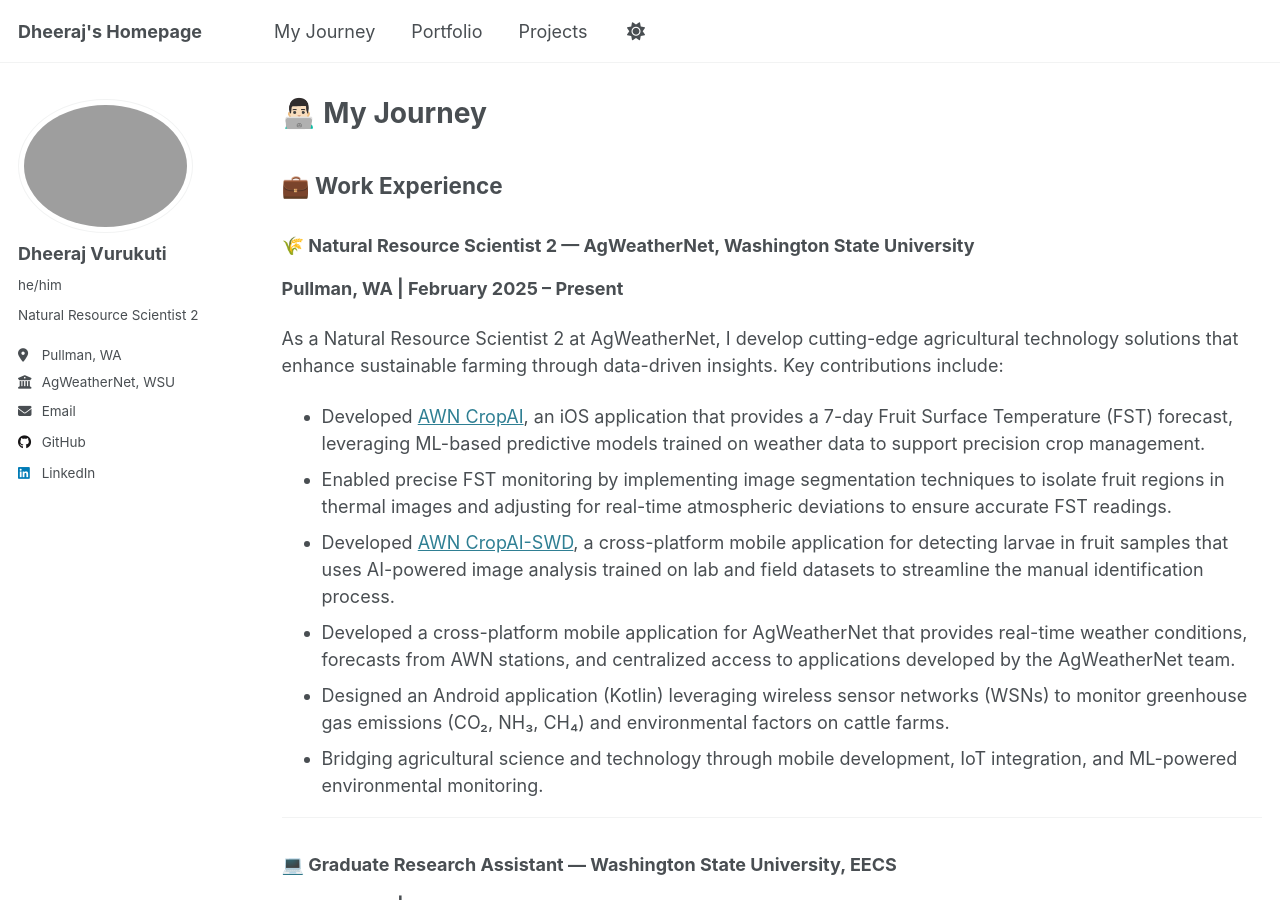
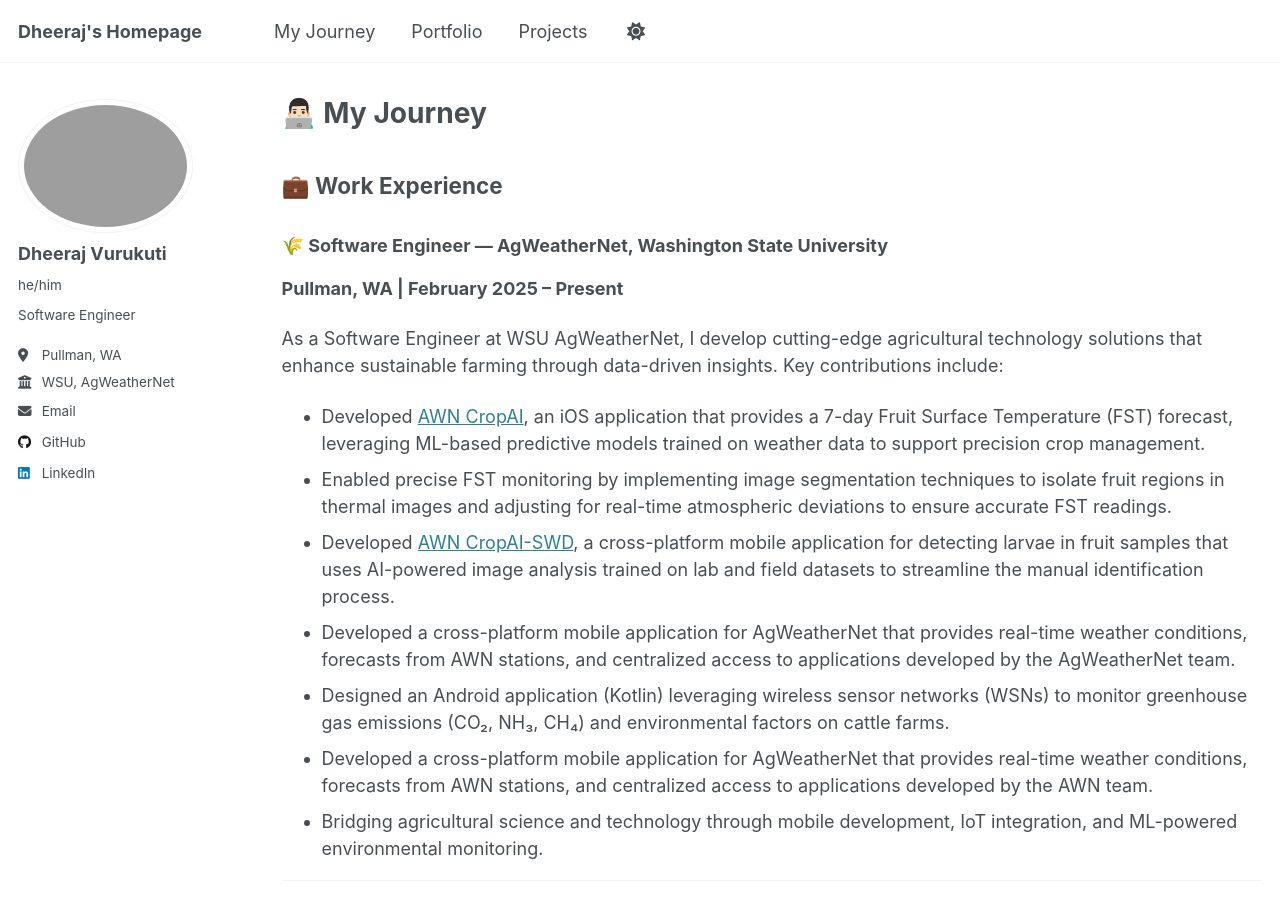
Before and after one commit to dheerajvurukuti/dheerajvurukuti.github.io, a Jekyll site: the page built from _pages/journey.md, in a window 1280 px wide and 900 px high. Built offline with Jekyll 4.4.1, drawn with Linux system fonts in a browser that asks for light colours; some of the changed text lies outside the part shown.

Commit message:
Role update

```diff
--- a/_config.yml
+++ b/_config.yml
@@ -25,9 +25,9 @@ author:
   avatar           : "dheeraj_profile.png"
   name             : "Dheeraj Vurukuti"
   pronouns         : "he/him"
-  bio              : "Natural Resource Scientist 2"
+  bio              : "Software Engineer"
   location         : "Pullman, WA"
-  employer         : "AgWeatherNet, WSU"
+  employer         : "WSU, AgWeatherNet"
   uri              : # URL
   email            : "dheerajvurukuti@gmail.com"
 
--- a/_pages/journey.md
+++ b/_pages/journey.md
@@ -6,16 +6,17 @@ permalink: /journey/
 
 ## 💼 Work Experience
 
-### 🌾 Natural Resource Scientist 2 — AgWeatherNet, Washington State University
+### 🌾 Software Engineer — AgWeatherNet, Washington State University
 **Pullman, WA | February 2025 – Present**
 
-As a Natural Resource Scientist 2 at AgWeatherNet, I develop cutting-edge agricultural technology solutions that enhance sustainable farming through data-driven insights. Key contributions include:
+As a Software Engineer at WSU AgWeatherNet, I develop cutting-edge agricultural technology solutions that enhance sustainable farming through data-driven insights. Key contributions include:
 
 - Developed [AWN CropAI](https://apps.apple.com/us/app/awn-cropai/id6744830192), an iOS application that provides a 7-day Fruit Surface Temperature (FST) forecast, leveraging ML-based predictive models trained on weather data to support precision crop management.
 - Enabled precise FST monitoring by implementing image segmentation techniques to isolate fruit regions in thermal images and adjusting for real-time atmospheric deviations to ensure accurate FST readings.
 -	Developed [AWN CropAI-SWD](https://apps.apple.com/us/app/awn-cropai-swd/id6749020971), a cross-platform mobile application for detecting larvae in fruit samples that uses AI-powered image analysis trained on lab and field datasets to streamline the manual identification process.
 - Developed a cross-platform mobile application for AgWeatherNet that provides real-time weather conditions, forecasts from AWN stations, and centralized access to applications developed by the AgWeatherNet team.
 - Designed an Android application (Kotlin) leveraging wireless sensor networks (WSNs) to monitor greenhouse gas emissions (CO₂, NH₃, CH₄) and environmental factors on cattle farms.
+- Developed a cross-platform mobile application for AgWeatherNet that provides real-time weather conditions, forecasts from AWN stations, and centralized access to applications developed by the AWN team.
 - Bridging agricultural science and technology through mobile development, IoT integration, and ML-powered environmental monitoring.
 
 ---
```
Also changed, not shown: other parts of _pages/journey.md (+4 -4 lines), _pages/about.md (+1 -1 lines).
